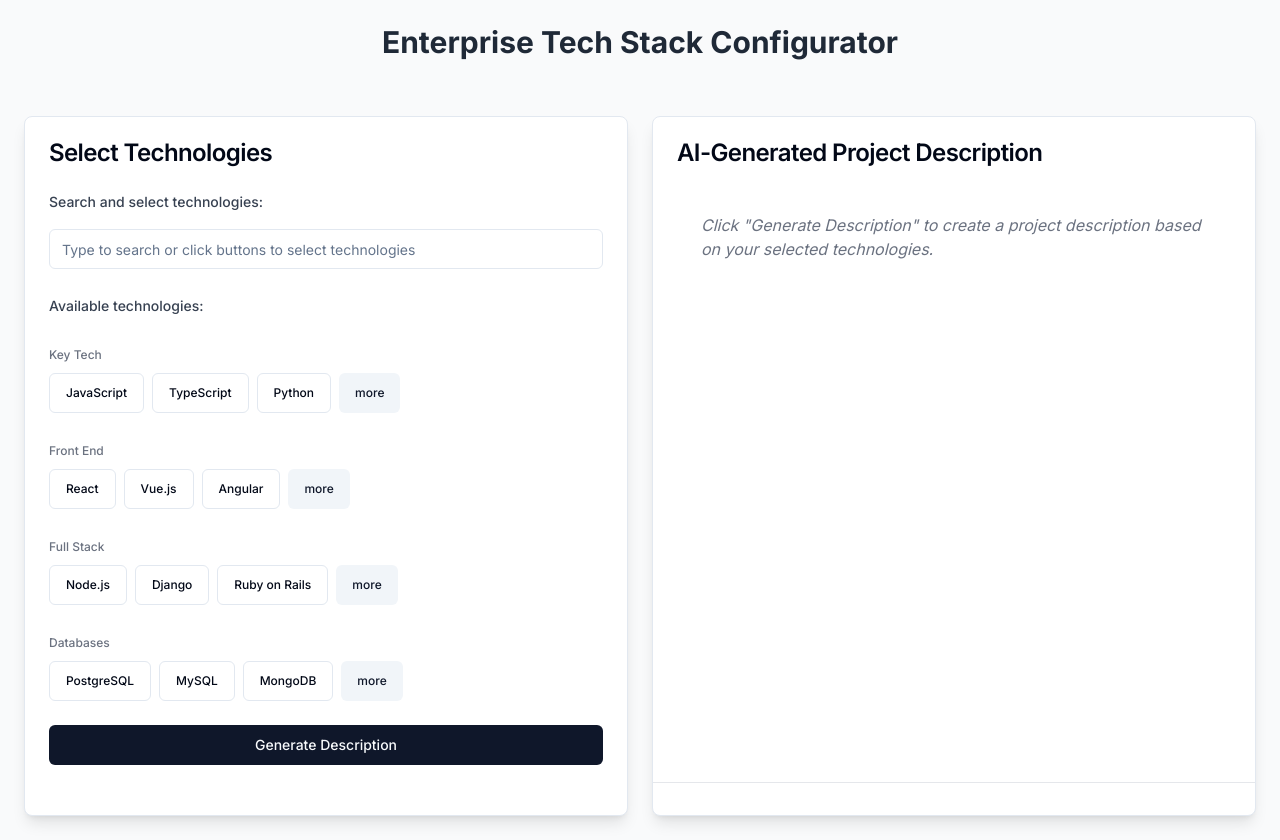
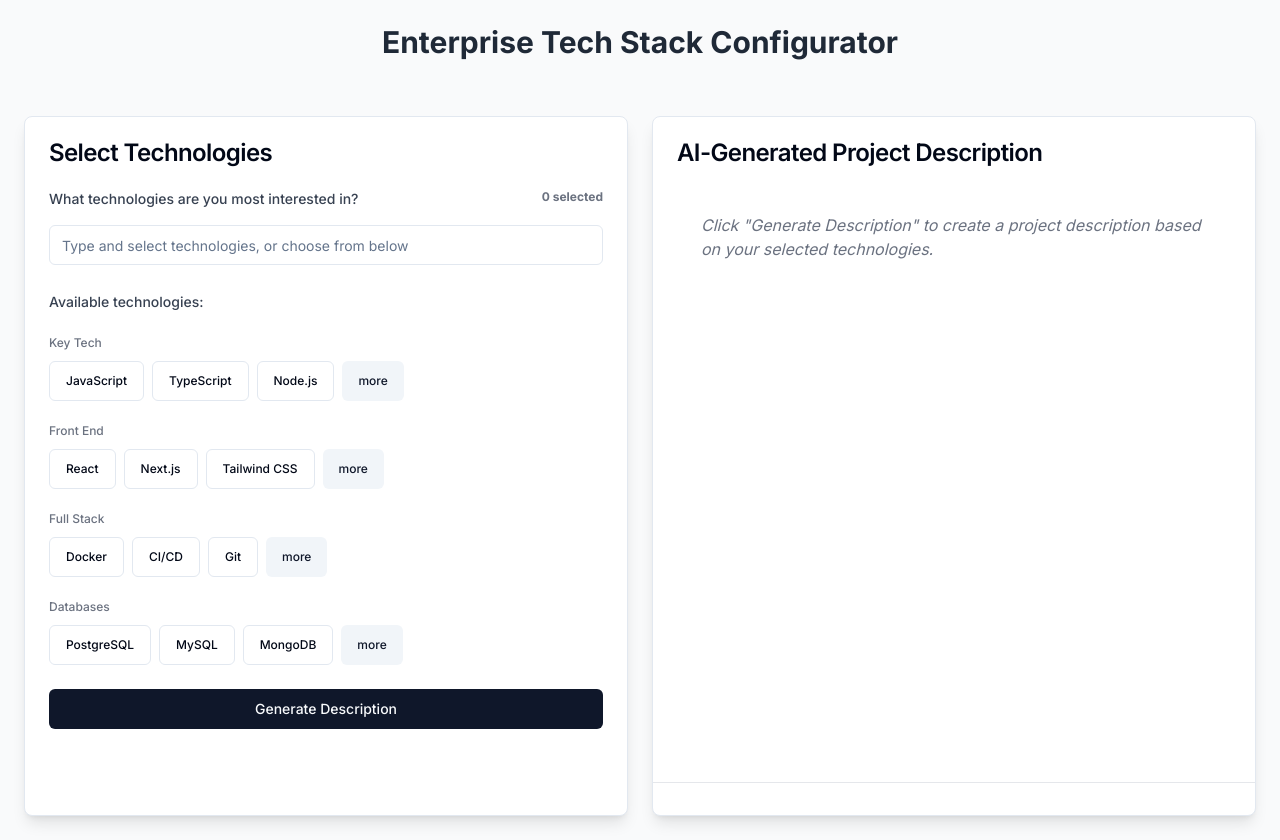
Before and after one commit to romillyeveleigh/cv-explorer, a Next.js app: page / in a window 1280 px wide. Built offline with nearby package versions, Linux system fonts and the light colour scheme.

Commit message:
tweaked ui

```diff
--- a/src/app/components/MultiSelectForm.tsx
+++ b/src/app/components/MultiSelectForm.tsx
@@ -1,10 +1,10 @@
 "use client";
 
-import { useState, useRef, useEffect } from "react";
+import React, { useState, useRef, useEffect } from "react";
+import { X, ChevronDown, ChevronUp, Loader2 } from "lucide-react";
 import { Button } from "@/components/ui/button";
 import { Input } from "@/components/ui/input";
 import { Label } from "@/components/ui/label";
-import { X, ChevronDown, ChevronUp, Loader2 } from "lucide-react";
 import {
   Card,
   CardHeader,
@@ -14,24 +14,9 @@
 } from "@/components/ui/card";
 import { ScrollArea } from "@/components/ui/scroll-area";
 import Anthropic from "@anthropic-ai/sdk";
-import React from "react";
 
-const generateAIText = (technologies: string[]): string => {
-  if (technologies.length === 0)
-    return "Please select some technologies to generate a description.";
-
-  return `Based on the selected technologies (${technologies.join(
-    ", "
-  )}), here's a possible project description:
-
-A cutting-edge application leveraging ${technologies[0]} and ${
-    technologies[technologies.length - 1]
-  } to create a robust and scalable solution. The project utilizes ${technologies
-    .slice(1, -1)
-    .join(
-      ", "
-    )} to ensure optimal performance and user experience. This tech stack allows for efficient development and maintenance, making it an ideal choice for modern software projects.`;
-};
+import { capitalizeFirstLetter, generatePrompt } from "../utils";
+import { OPTION_GROUPS } from "../utils/constants";
 
 const generateAdditionalInfo = (technologies: string[]): string => {
   return `Additional information about the selected technologies:
@@ -59,64 +44,25 @@
   >([]);
   const [isLoading, setIsLoading] = useState(false);
   const [isGeneratingMore, setIsGeneratingMore] = useState(false);
+  const [customOptions, setCustomOptions] = useState<
+    { id: string; label: string }[]
+  >([]);
   const dropdownRef = useRef<HTMLDivElement>(null);
   const scrollAreaRef = useRef<HTMLDivElement>(null);
   const lastAddedSectionRef = useRef<HTMLDivElement>(null);
 
-  const optionGroups = [
-    {
-      name: "Key Tech",
-      options: [
-        { id: "javascript", label: "JavaScript" },
-        { id: "typescript", label: "TypeScript" },
-        { id: "python", label: "Python" },
-        { id: "java", label: "Java" },
-        { id: "csharp", label: "C#" },
-        { id: "golang", label: "Go" },
-      ],
-    },
-    {
-      name: "Front End",
-      options: [
-        { id: "react", label: "React" },
-        { id: "vue", label: "Vue.js" },
-        { id: "angular", label: "Angular" },
-        { id: "svelte", label: "Svelte" },
-        { id: "nextjs", label: "Next.js" },
-        { id: "tailwindcss", label: "Tailwind CSS" },
-      ],
-    },
-    {
-      name: "Full Stack",
-      options: [
-        { id: "nodejs", label: "Node.js" },
-        { id: "django", label: "Django" },
-        { id: "rails", label: "Ruby on Rails" },
-        { id: "aspnet", label: "ASP.NET" },
-        { id: "laravel", label: "Laravel" },
-        { id: "spring", label: "Spring Boot" },
-      ],
-    },
-    {
-      name: "Databases",
-      options: [
-        { id: "postgresql", label: "PostgreSQL" },
-        { id: "mysql", label: "MySQL" },
-        { id: "mongodb", label: "MongoDB" },
-        { id: "redis", label: "Redis" },
-        { id: "elasticsearch", label: "Elasticsearch" },
-        { id: "cassandra", label: "Cassandra" },
-      ],
-    },
-  ];
-
-  const allOptions = optionGroups.flatMap((group) => group.options);
+  const allOptions = OPTION_GROUPS.flatMap((group) => group.options);
 
   const filteredOptions = allOptions.filter(
     (option) =>
       option.label.toLowerCase().includes(inputValue.toLowerCase()) &&
       !selectedOptions.includes(option.label)
   );
+
+  const handleOnFocus = (e: React.FocusEvent) => {
+    e.preventDefault();
+    setIsDropdownOpen(true);
+  };
 
   const handleInputChange = (e: React.ChangeEvent<HTMLInputElement>) => {
     setInputValue(e.target.value);
@@ -128,9 +74,23 @@
       const newOptions = prev.includes(optionLabel)
         ? prev.filter((option) => option !== optionLabel)
         : [...prev, optionLabel];
-      setInputValue(newOptions.join(", "));
+      setInputValue("");
       return newOptions;
     });
+    setIsDropdownOpen(false);
+  };
+
+  const handleAddCustomOption = (customOption: string) => {
+    setCustomOptions((prev) => [
+      ...prev,
+      { id: customOption, label: capitalizeFirstLetter(customOption) },
+    ]);
+    setSelectedOptions((prev) => {
+      const newOptions = [...prev, customOption];
+      setInputValue("");
+      return newOptions;
+    });
+
     setIsDropdownOpen(false);
   };
 
@@ -146,28 +106,21 @@
     setAiText("");
     setAdditionalInfoSections([]);
 
-    // await new Promise((resolve) => setTimeout(resolve, 500));
     const anthropic = new Anthropic({
       apiKey: process.env["NEXT_PUBLIC_API_KEY"],
       dangerouslyAllowBrowser: true,
     });
+    console.log(selectedOptions);
 
-    const prompt = `Generate a short memo to a tech recruiter.
-    The memo should promote the skillset of a fictional male candidate called Romilly.
-    The memo should be technical, give specific examples of how the candidate can help the company and should not exceed 100 words.
-    It should reference the technologies ${selectedOptions.join(", ")}.
-    Do not use a subject or greeting or a sign off.
-    Do not say that Romilly is a developer, as this is already implied.
-    Focus on the technologies mentioned and his leadership skills.
-    Separate the response into paragraphs that are maximum 3 sentences each.
-    Please respond in multiple paragraphs, with each main point in its own paragraph.
-    The first paragraph should be one line and be a witty 1-line, attention grabbing tagline (but don't use the name Romilly in the tagline). Don't wrap the tagline in quotes.
-    Bold the mentions of the technologies referenced.`;
+    const prompt = generatePrompt(
+      process.env["NEXT_PUBLIC_CV_TEXT"],
+      selectedOptions
+    );
 
     const msg = await anthropic.messages.create({
       model: "claude-3-haiku-20240307",
       max_tokens: 1000,
-      temperature: 0,
+      temperature: 0.5,
       messages: [
         {
           role: "user",
@@ -175,9 +128,7 @@
         },
       ],
     });
-    console.log(msg);
 
-    // const newAiText = generateAIText(selectedOptions);
     const newAiText = msg.content[0].type === "text" ? msg.content[0].text : "";
     setAiText(newAiText);
     setIsLoading(false);
@@ -239,7 +190,13 @@
                     htmlFor="options-input"
                     className="text-sm font-medium text-gray-700 dark:text-gray-300"
                   >
-                    Search and select technologies:
+                    <div className="flex flex-row justify-between">
+                      <span>What technologies are you most interested in?</span>
+                      {/* TODO: animate the text change */}
+                      <span className="text-xs text-gray-500 font-bold">
+                        {selectedOptions.length} selected
+                      </span>
+                    </div>
                   </Label>
                   <div className="relative" ref={dropdownRef}>
                     <div className="relative">
@@ -247,11 +204,15 @@
                         id="options-input"
                         value={inputValue}
                         onChange={handleInputChange}
-                        placeholder="Type to search or click buttons to select technologies"
+                        onFocus={handleOnFocus}
+                        placeholder={
+                          "Type and select technologies, or choose from below"
+                        }
                         className="pr-10"
                         aria-expanded={isDropdownOpen}
                         aria-autocomplete="list"
                         aria-controls="options-list"
+                        autoComplete="off"
                       />
                       {inputValue && (
                         <Button
@@ -272,7 +233,22 @@
                         className="absolute z-10 w-full mt-1 bg-white dark:bg-gray-800 border border-gray-300 dark:border-gray-700 rounded-md shadow-lg max-h-60 overflow-auto"
                         role="listbox"
                       >
-                        {filteredOptions.length > 0 ? (
+                        {!filteredOptions.find(
+                          (option) =>
+                            option.label.toLowerCase() ===
+                            inputValue.toLowerCase()
+                        ) && (
+                          <li
+                            key={inputValue}
+                            onClick={() => handleAddCustomOption(inputValue)}
+                            className="px-3 py-2 hover:bg-gray-100 dark:hover:bg-gray-700 cursor-pointer text-gray-800 dark:text-gray-200"
+                            role="option"
+                            aria-selected={selectedOptions.includes(inputValue)}
+                          >
+                            {capitalizeFirstLetter(inputValue)}
+                          </li>
+                        )}
+                        {filteredOptions.length > 0 &&
                           filteredOptions.map((option) => (
                             <li
                               key={option.id}
@@ -285,21 +261,28 @@
                             >
                               {option.label}
                             </li>
-                          ))
-                        ) : (
+                          ))}
+                        {/* {!inputValue &&
+                          filteredOptions.length === 0 && (
                             <li className="px-3 py-2 text-gray-500 dark:text-gray-400">
                               No technologies found
                             </li>
-                        )}
+                          )} */}
                       </ul>
                     )}
                   </div>
                 </div>
-                <div className="space-y-6">
+                <div className="space-y-4">
                   <Label className="text-sm font-medium text-gray-700 dark:text-gray-300">
                     Available technologies:
                   </Label>
-                  {optionGroups.map((group) => (
+                  <div className="space-y-4 max-h-[475px] overflow-y-auto">
+                    {[
+                      ...OPTION_GROUPS,
+                      ...(customOptions.length > 0
+                        ? [{ name: "Custom", options: customOptions }]
+                        : []),
+                    ].map((group) => (
                       <div key={group.name} className="space-y-2">
                         <Label className="text-xs font-medium text-gray-500 dark:text-gray-400">
                           {group.name}
@@ -308,7 +291,9 @@
                           {group.options
                             .slice(
                               0,
-                            expandedGroups.includes(group.name) ? undefined : 3
+                              expandedGroups.includes(group.name)
+                                ? undefined
+                                : 3
                             )
                             .map((option) => (
                               <Button
@@ -320,7 +305,7 @@
                                     : "outline"
                                 }
                                 onClick={() => handleOptionToggle(option.label)}
-                              className="text-xs"
+                                className="text-xs "
                                 aria-pressed={selectedOptions.includes(
                                   option.label
                                 )}
@@ -334,7 +319,9 @@
                               variant="secondary"
                               onClick={() => toggleGroupExpansion(group.name)}
                               className="text-xs"
-                            aria-expanded={expandedGroups.includes(group.name)}
+                              aria-expanded={expandedGroups.includes(
+                                group.name
+                              )}
                             >
                               {expandedGroups.includes(group.name)
                                 ? "less"
@@ -344,6 +331,7 @@
                         </div>
                       </div>
                     ))}
+                  </div>
                 </div>
                 <Button type="submit" className="w-full" disabled={isLoading}>
                   {isLoading ? (
@@ -388,7 +376,7 @@
                                       {word.replace(/\*\*/g, "")}{" "}
                                     </span>
                                   ) : (
-                                    `${word} `
+                                    `${word.replace(/\*\*/g, "")} `
                                   )
                                 )}
                                 <br />
@@ -438,7 +426,7 @@
                       Generating More...
                     </>
                   ) : (
-                    "More"
+                    "Read more"
                   )}
                 </Button>
               )}
--- /dev/null
+++ b/src/app/utils/constants.ts
@@ -0,0 +1,50 @@
+export const OPTION_GROUPS = [
+    {
+      name: "Key Tech",
+      options: [
+        { id: "javascript", label: "JavaScript" },
+        { id: "typescript", label: "TypeScript" },
+        { id: "nodejs", label: "Node.js" },
+        { id: "AWS", label: "AWS" },
+      ],
+    },
+    {
+      name: "Front End",
+      options: [
+        { id: "react", label: "React" },
+        { id: "nextjs", label: "Next.js" },
+        { id: "tailwindcss", label: "Tailwind CSS" },
+        { id: "redux", label: "Redux" },
+        { id: "html", label: "HTML" },
+        { id: "css", label: "CSS" },
+        { id: "bootstrap", label: "Bootstrap" },
+        { id: "material-ui", label: "Material-UI" },
+        { id: "react-testing-library", label: "React Testing Library" },
+        { id: "graphql", label: "GraphQL" },
+        { id: "apollo", label: "Apollo" },
+      ],
+    },
+    {
+      name: "Full Stack",
+      options: [
+        { id: "Docker", label: "Docker" },
+        { id: "CI", label: "CI/CD" },
+        { id: "Git", label: "Git" },
+        { id: "Jest", label: "Jest" },
+        { id: "Cypress", label: "Cypress" },
+        { id: "vercel", label: "Vercel" },
+        { id: "firebase", label: "Firebase" },
+        { id: "azure", label: "Azure" },
+      ],
+    },
+    {
+      name: "Databases",
+      options: [
+        { id: "postgresql", label: "PostgreSQL" },
+        { id: "mysql", label: "MySQL" },
+        { id: "mongodb", label: "MongoDB" },
+        { id: "redis", label: "Redis" },
+        { id: "DynamoDB", label: "DynamoDB" },
+      ],
+    },
+  ];
--- /dev/null
+++ b/src/app/utils/index.ts
@@ -0,0 +1,33 @@
+export const generatePrompt = (
+  cvText: string = "",
+  selectedOptions: string[]
+) => {
+  return `Generate a short memo to a tech recruiter.
+    The memo should promote the skillset of a male candidate called Romilly.
+    Read the text of his CV: ${cvText}
+
+    The memo should focus only on the skills listed as follows: ${selectedOptions.join(
+      ", "
+    )}.
+    If the skills are not tech related, and unrelated to software development, give a brief description of the skill and ignore the CV.
+
+    If the skills are tech related, refer to the CV to provide explicit references to the jobs positions, companies and dates listed in the CV where the skills are mentioned.
+    Explain the skills in a way that is easy to understand.
+    If the skills are tech related, explain how Romilly has benefited the companies he has worked for using the skills.
+    If the skills are tech related, explain the impact that Romilly has had on the companies he has worked for using the skills.
+
+    Do not use a subject or greeting or a sign off.
+    Do not say that Romilly is a developer, as this is already implied.
+
+    Separate the response into paragraphs that are maximum 3 sentences each.
+    Please respond in multiple paragraphs, with each main point in its own paragraph.
+    The first paragraph should be one line and be a witty 1-line, attention grabbing tagline (but don't use the name Romilly in the tagline). Don't wrap the tagline in quotes.
+    Bold the mentions of the skills referenced.
+    Use a mixture of long and short sentences and an informal but informative tone.
+    Limit the response to 150 words or less.
+    Follow the memo with a listing of the jobs where Romilly used those skills and approximately how long he has been using them`;
+};
+
+export const capitalizeFirstLetter = (text: string) => {
+  return text.charAt(0).toUpperCase() + text.slice(1);
+};
```
Lines whose indentation alone changed are shown as unchanged.
